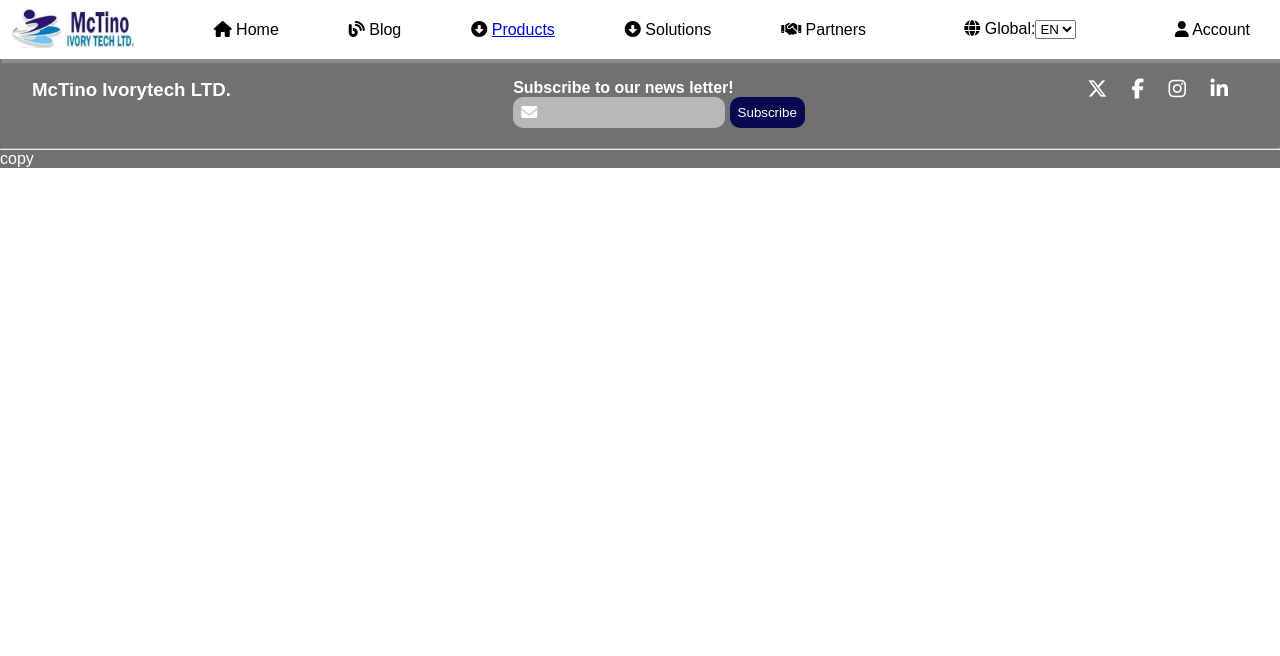
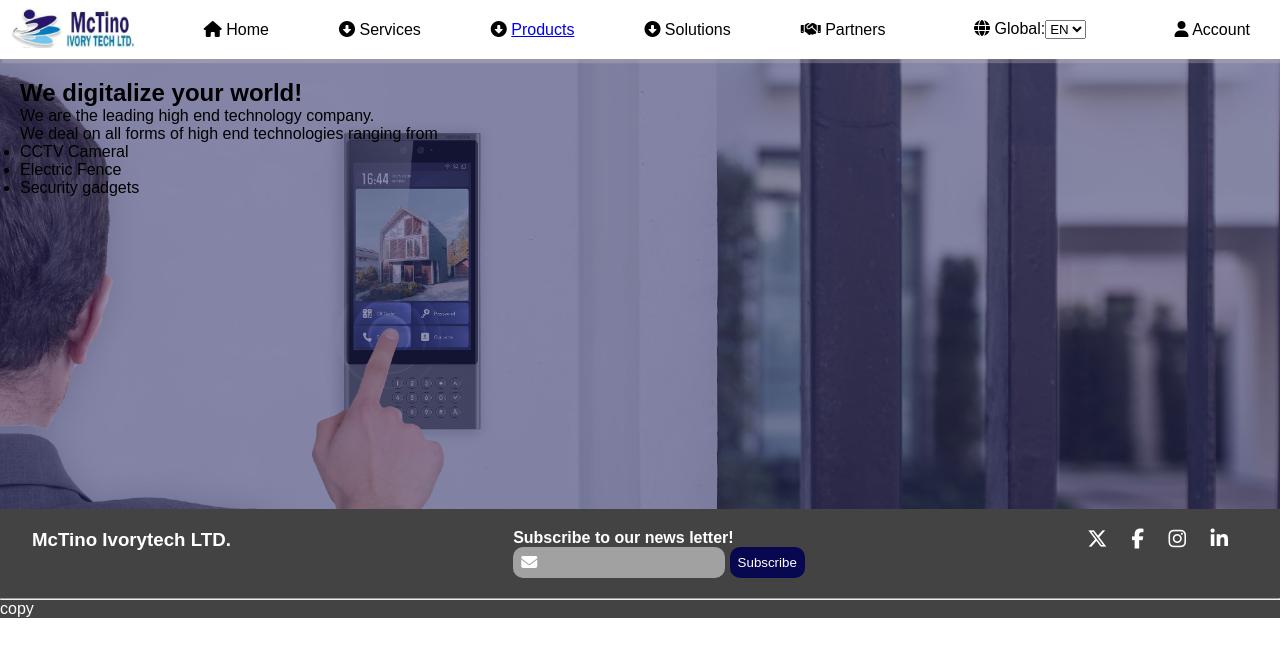
Before and after one commit to Martosky/mctinoivorytech, a plain HTML site: page index.html in a window 1280 px wide. Drawn offline with Linux system fonts and the light colour scheme.

Commit message:
working nd styling the home page

```diff
--- a/index.html
+++ b/index.html
@@ -6,7 +6,7 @@
     <title>index</title>
     <link rel="icon" href="photos/mctinologo.jpeg" />
     <link rel="stylesheet" href="style.css" />
-    <link rel="stylesheet" href="style2.css" />
+
     <script src="https://kit.fontawesome.com/268d0caf18.js" crossorigin="anonymous"></script>
 </head>
 <body>
@@ -18,15 +18,15 @@
    </div>
      <div class="nav">
          <span><i class="fa-solid fa-house"></i> <a>Home</a></span>
-         <span><i class="fa-solid fa-blog"></i> <a>Blog</a></span>
+         <span><i class="fa-solid fa-circle-down"></i> <a>Services</a></span>
          <span><i class="fa-solid fa-circle-down"></i> <a href="products.html">Products</a></span>
          <div class="catlog-items">
            <button><i class="fa-solid fa-circle-down"></i> Solutions</button>
            <div class="cat-elem">
-             <a href="products.html">Products</a>
-             <a href="#">Services</a>
-             <a href="#">Enquiry</a>
-             <a href="#">News and Updates</a>
+             <a href="products.html">Home solution</a>
+             <a href="#">Super markets</a>
+             <a href="#">Cars solution</a>
+             <a href="#">Company solution</a>
            </div>
          </div>
          <span><i class="fa-solid fa-handshake"></i> <a>Partners</a></span>
@@ -44,7 +44,16 @@
     <div class="main">
     <div class="hero-body">
         <div class="hero-bg-body">
-             <div></div>
+             <div class="herobg-text">
+                <h2>We digitalize your world!</h2>
+                <p>We are the leading high end technology company.</p>
+                <p>We deal on all forms of high end technologies ranging from</p>
+                <ul>
+                  <li>CCTV Cameral</li>
+                  <li>Electric Fence</li>
+                  <li>Security gadgets</li>
+                </ul>
+             </div>
         </div>
 
         </div>
--- a/style.css
+++ b/style.css
@@ -81,12 +81,19 @@ body {font-family: Arial, Helvetica, sans-serif;}
   position: relative;
   margin: 0;
   padding: 0;
-  background-image: url(photos/topbg3.jpeg);
+  background-image: url(photos/fixedbg1.jpg);
   background-repeat: no-repeat;
   background-size: cover;
   width: 100vw;
+  height: 450px;
+}
 
-
+.hero-bg-body{
+  position: absolute;
+  width: 100%;
+  height: 100%;
+  padding: 20px;
+  background-color: rgba(39, 39, 100, 0.5);
 }
 
 /* Slideshow container */
@@ -334,7 +341,7 @@ body {font-family: Arial, Helvetica, sans-serif;}
  }
 
  .footer--p{
-  background-color: #717171;
+  background-color: #444343;
   color: white;
   box-sizing: border-box;
   overflow: hidden;
--- a/style2.css
+++ b/style2.css
@@ -12,5 +12,7 @@
   .hero-bg-body{
     position: absolute;
     width: 100%;
-    background-color: white;
+    height: 100%;
+    padding: 20px;
+    background-color: rgb(255, 255, 255, 0.5);
   }
```
